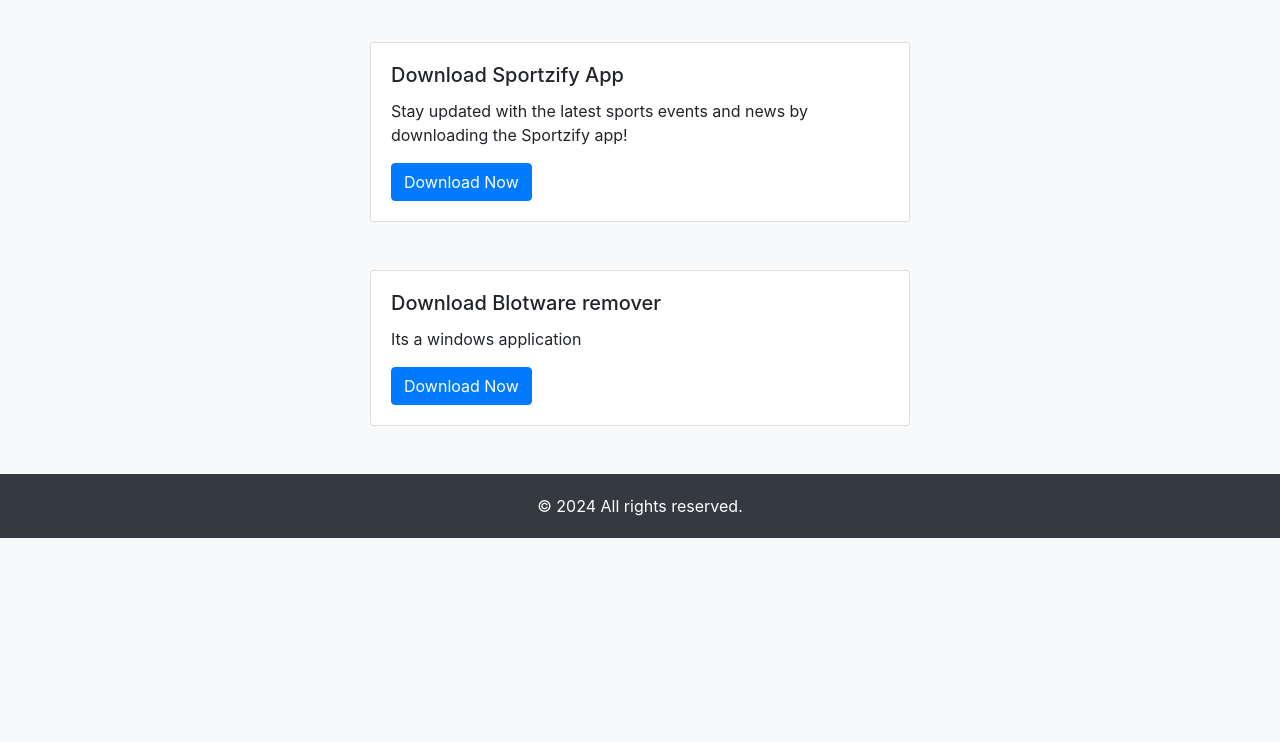
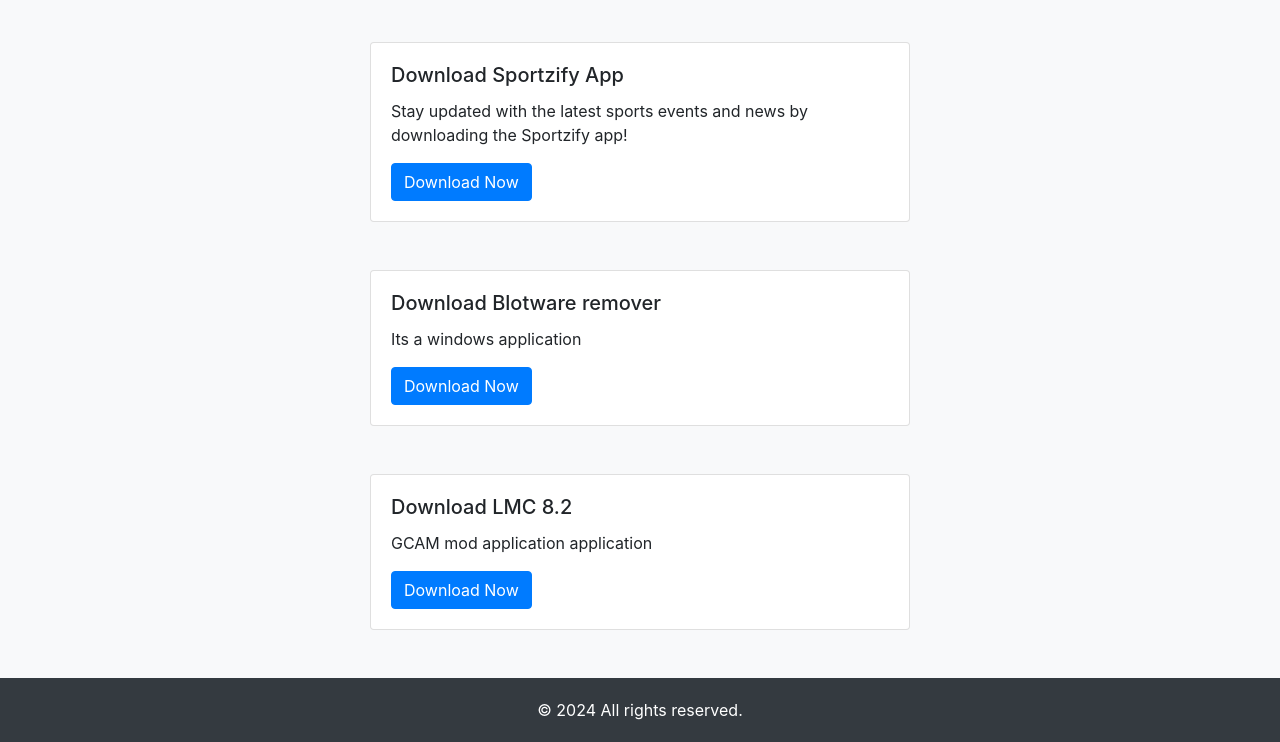
Before and after one commit to Ratul2016t/App, a plain HTML site: page index.html in a window 1280 px wide. Shown: the part 62-804 px from the top of the page. Drawn offline with nearby package versions, Linux system fonts and the light colour scheme.

Commit message:
Update index.html

```diff
--- a/index.html
+++ b/index.html
@@ -57,6 +57,20 @@
       </div>
     </div>
   </div>
+    <!-- Content -->
+  <div class="container mt-5">
+    <div class="row">
+      <div class="col-md-6 offset-md-3">
+        <div class="card">
+          <div class="card-body">
+            <h5 class="card-title">Download LMC 8.2</h5>
+            <p class="card-text">GCAM mod application application</p>
+            <a href="https://apkcombo.com/lmc-8.4/com.camera.lmc84/download/apk#google_vignette" class="btn btn-primary">Download Now</a>
+          </div>
+        </div>
+      </div>
+    </div>
+  </div>
   <!-- Footer -->
   <footer class="footer mt-5">
     <div class="container">
```
